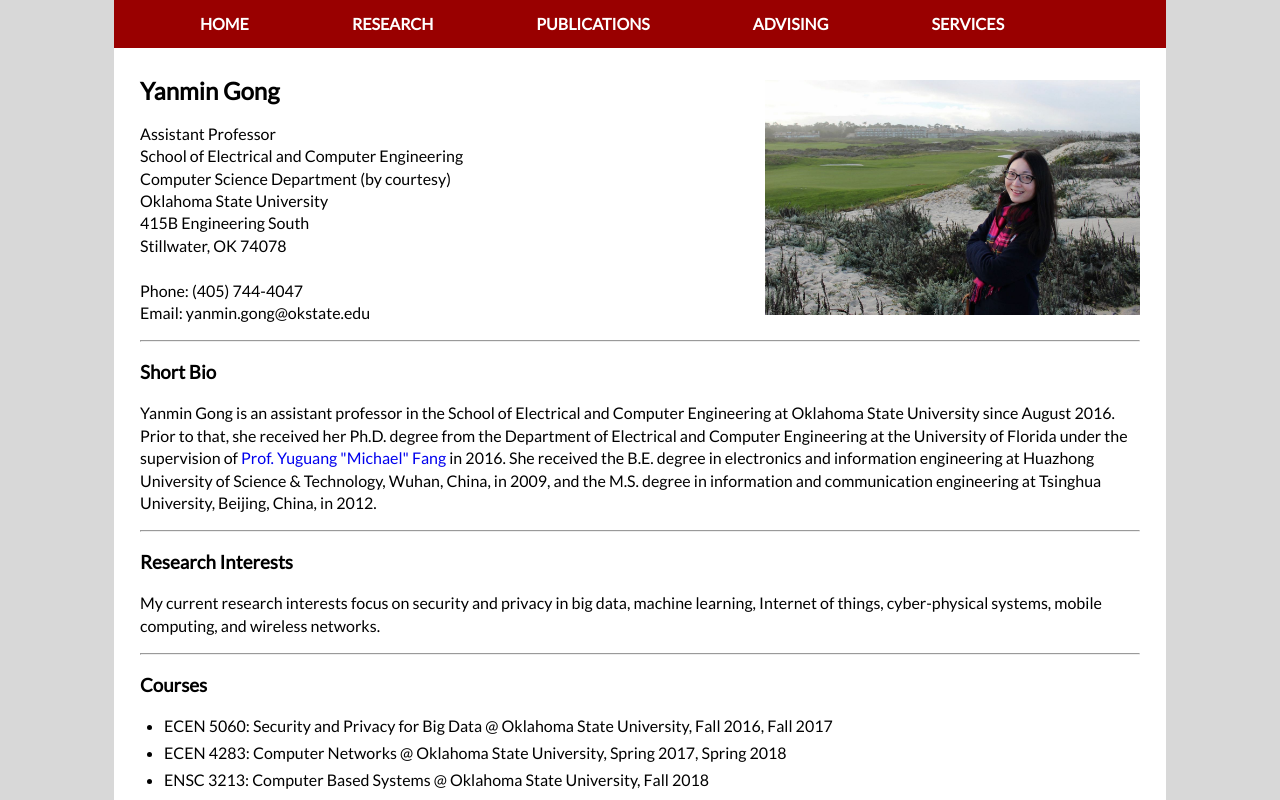
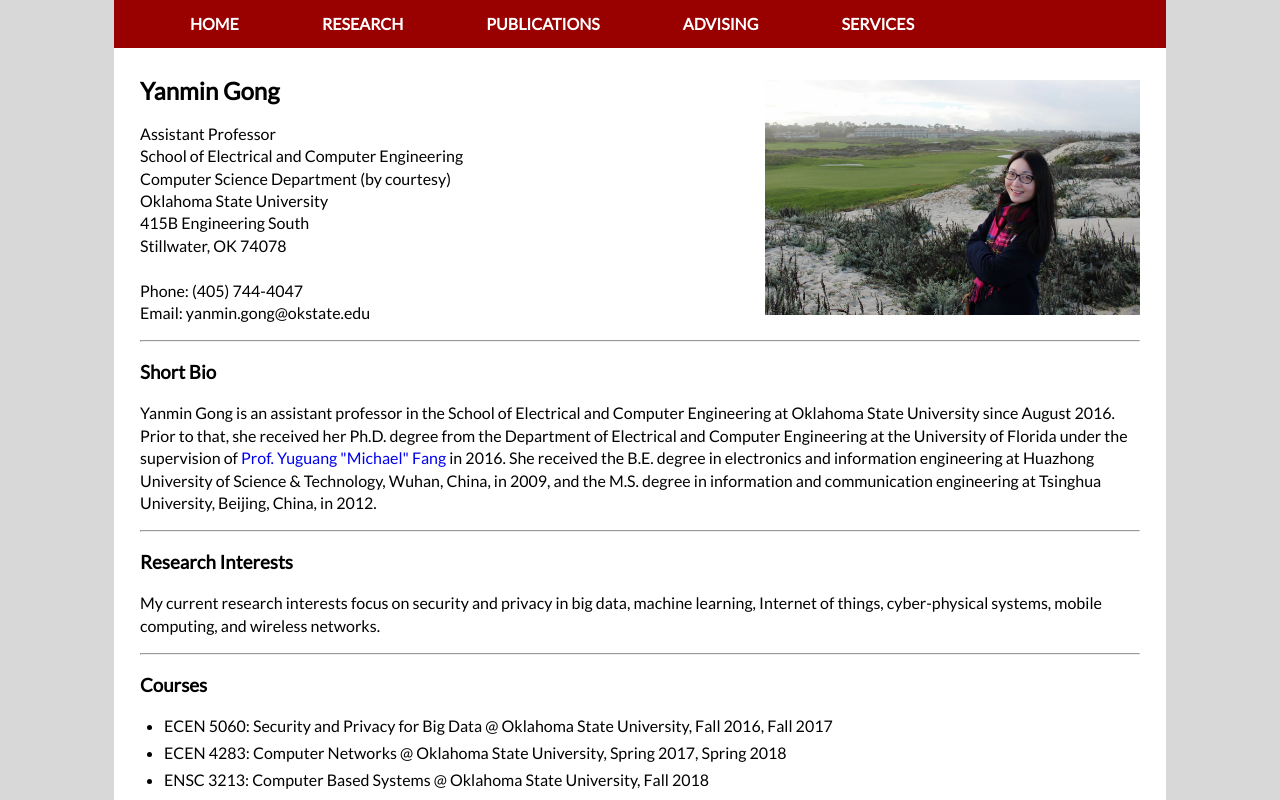
Before and after one commit to guoyuanxiong/yanmingong.github.io, a plain HTML site: page index.html in a window 1280 px wide. Shown: the top 800 px of the page. Drawn offline with Linux system fonts and the light colour scheme.

Commit message:
Update main.css

```diff
--- a/folder/main.css
+++ b/folder/main.css
@@ -92,7 +92,7 @@ li.pub {
 	cursor:pointer;
 	display:inline-block;
 	margin:0;
-	padding:0% 5% 0% 5%;
+	padding:0% 4% 0% 4%;
 	zoom:1;
 }
 
```
